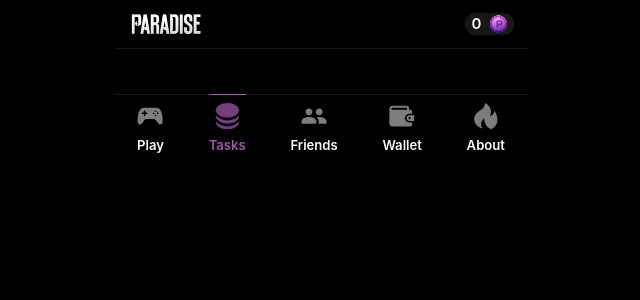
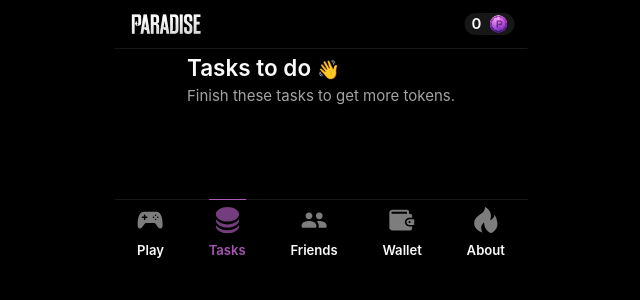
Before and after one commit to b0iii2c0de/paradise-game, a Vue app: page /tasks in a window 1280 px wide. Shown: the top 300 px of the page, without its empty margins (319-959 px from the left). Built offline with nearby package versions, Linux system fonts and the light colour scheme.

Commit message:
feat: add task interface to entities

```diff
--- /dev/null
+++ b/src/entities/tasks/index.ts
@@ -0,0 +1 @@
+export type { Task } from './model/types';
--- /dev/null
+++ b/src/entities/tasks/model/types.ts
@@ -0,0 +1,9 @@
+export interface Task {
+  id: number;
+  icon: string;
+  title: string;
+  description?: string;
+  reward: number;
+  completed: boolean;
+  claimable?: boolean;
+}
--- a/src/pages/tasks-page/ui/TasksPage.vue
+++ b/src/pages/tasks-page/ui/TasksPage.vue
@@ -3,8 +3,14 @@
 </script>
 
 <template>
-  <div>
-
+  <div class="flex flex-col items-center justify-center w-full max-w-[413px] h-auto mt-14">
+    <div class="flex flex-col justify-start items-start gap-1">
+      <h2 class="font-semibold text-2xl">Tasks to do <span class="text-xl">👋</span></h2>
+      <p class="font-normal text-muted-foreground">Finish these tasks to get more tokens.</p>
+    </div>
+    <div class="px-3">
+      <div class="w-full border-1"></div>
+    </div>
   </div>
 </template>
 
```
